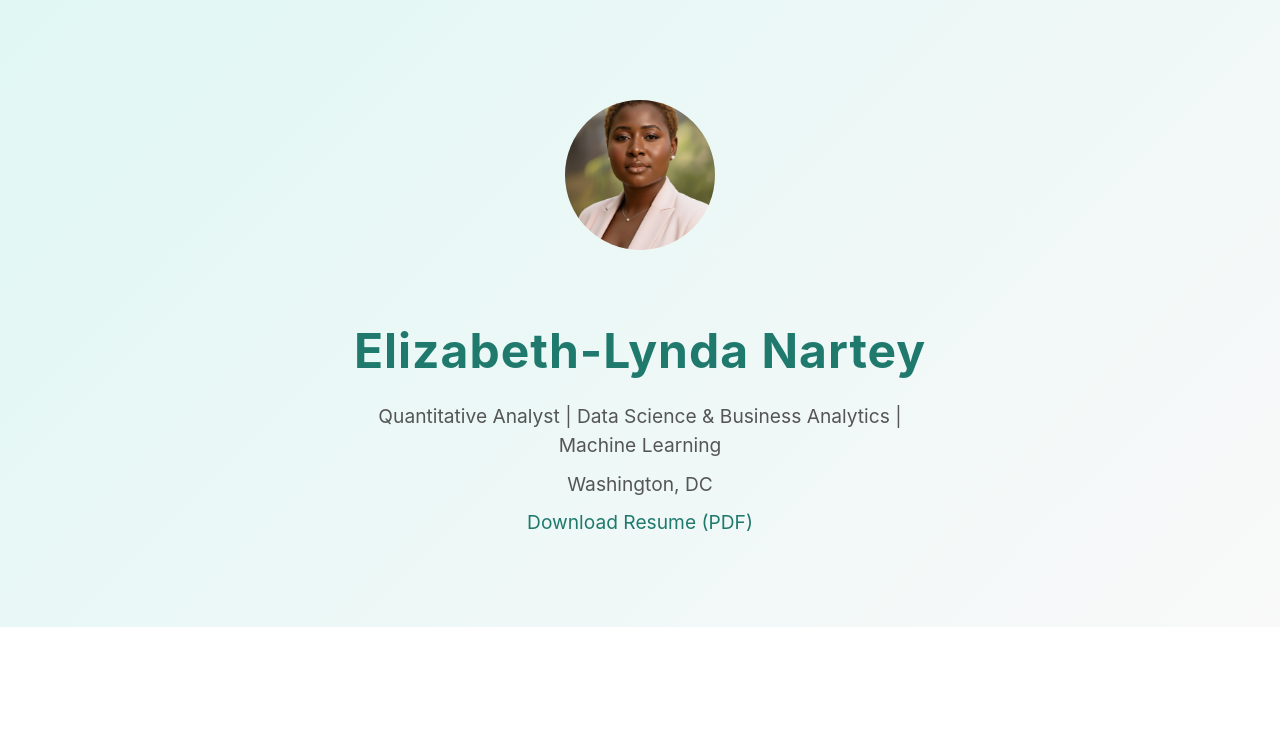
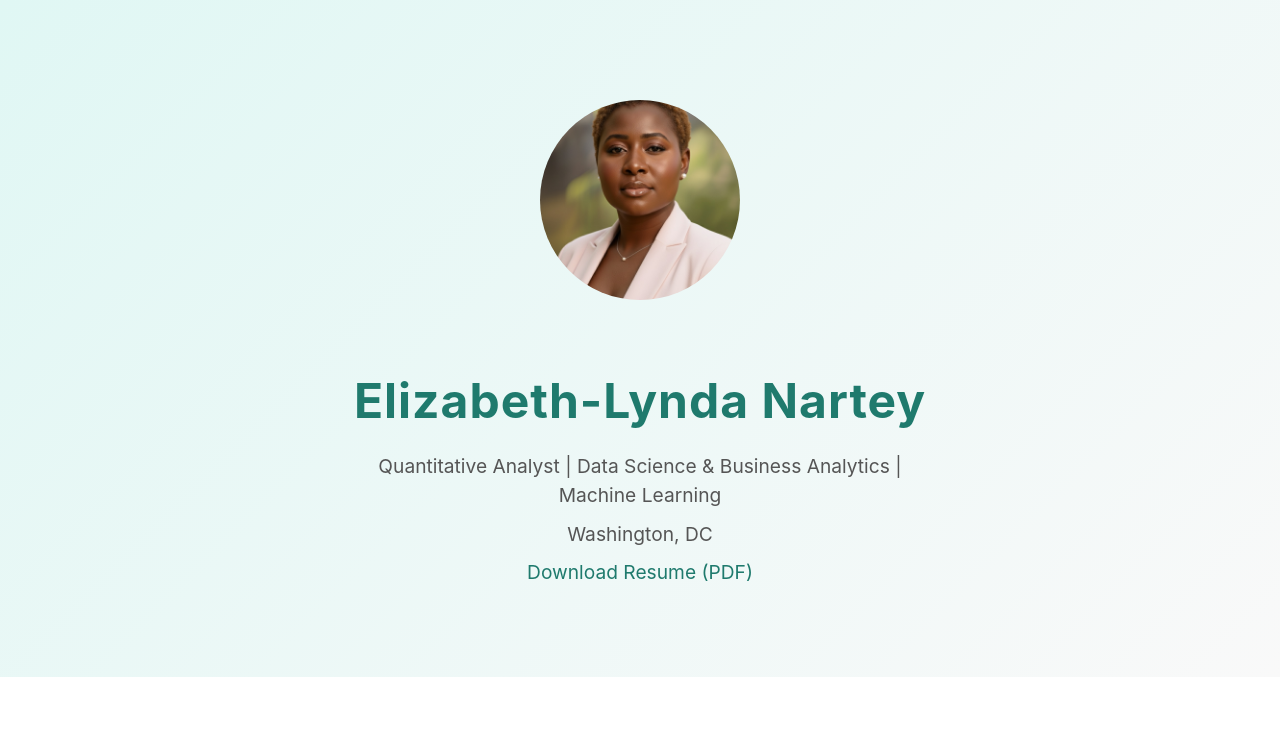
Before and after one commit to Lizzie135/lizzie135.github.io, a plain HTML site: page index.html in a window 1280 px wide. Shown: the top 754 px of the page. Drawn offline with Linux system fonts and the light colour scheme.

Commit message:
Update style.css

```diff
--- a/style.css
+++ b/style.css
@@ -26,12 +26,13 @@ header {
 }
 
 header img {
-  width: 150px;
-  height: 150px;
+  width: 200px;      /* bigger */
+  height: 200px;     /* bigger */
   border-radius: 50%;
   object-fit: cover;
   margin-bottom: 20px;
 }
+
 
 header h1 {
   font-size: 3rem;
```
